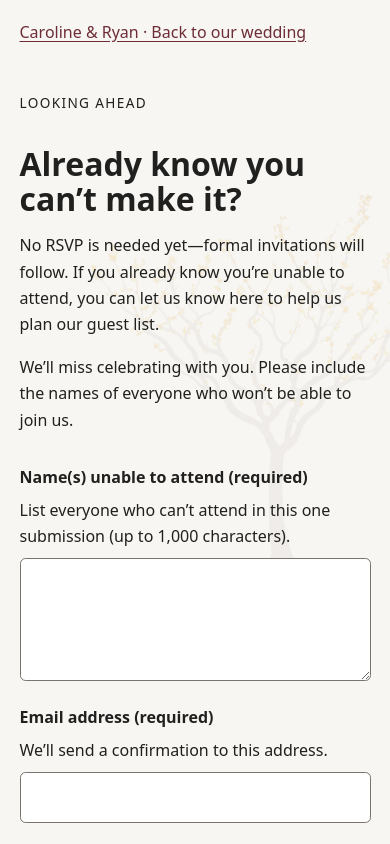
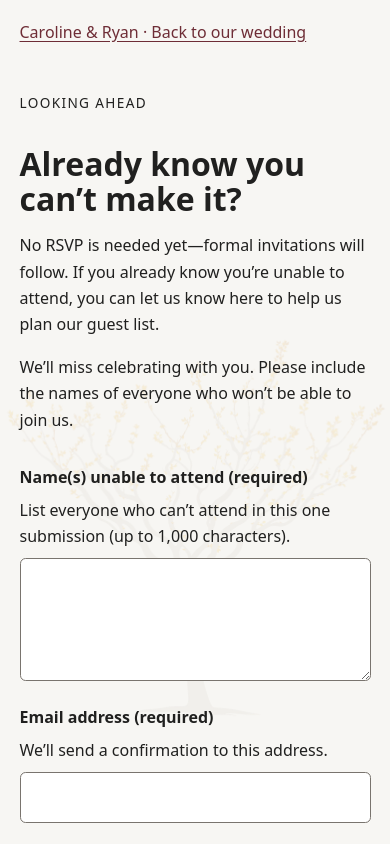
Before and after one commit to ryanpaulanderson/wedding-website, a Next.js app: page /unable-to-attend in a window 390 px wide. Shown: the top 844 px of the page. Built offline with nearby package versions, Linux system fonts and the light colour scheme.

Commit message:
fix: Center and soften the form tree watermark
Align the tree with the page center in both axes instead of offsetting it beyond the right edge. Reduce desktop and mobile opacity to keep the decoration quieter behind the form.

```diff
--- a/src/app/(site)/unable-to-attend/DeclineForm.module.css
+++ b/src/app/(site)/unable-to-attend/DeclineForm.module.css
@@ -12,12 +12,13 @@
 }
 .tree {
   position: absolute;
-  inset-block-start: clamp(5rem, 18vh, 12rem);
-  inset-inline-end: -7rem;
+  inset-block-start: 50%;
+  inset-inline-start: 50%;
+  translate: -50% -50%;
   inline-size: clamp(28rem, 60vw, 56rem);
   max-inline-size: none;
   block-size: auto;
-  opacity: 0.24;
+  opacity: 0.16;
 }
 .page {
   max-inline-size: 44rem;
@@ -108,7 +109,7 @@
 
 @media (max-width: 38rem) {
   .tree {
-    opacity: 0.16;
+    opacity: 0.12;
   }
 }
 @media (forced-colors: active) {
```
